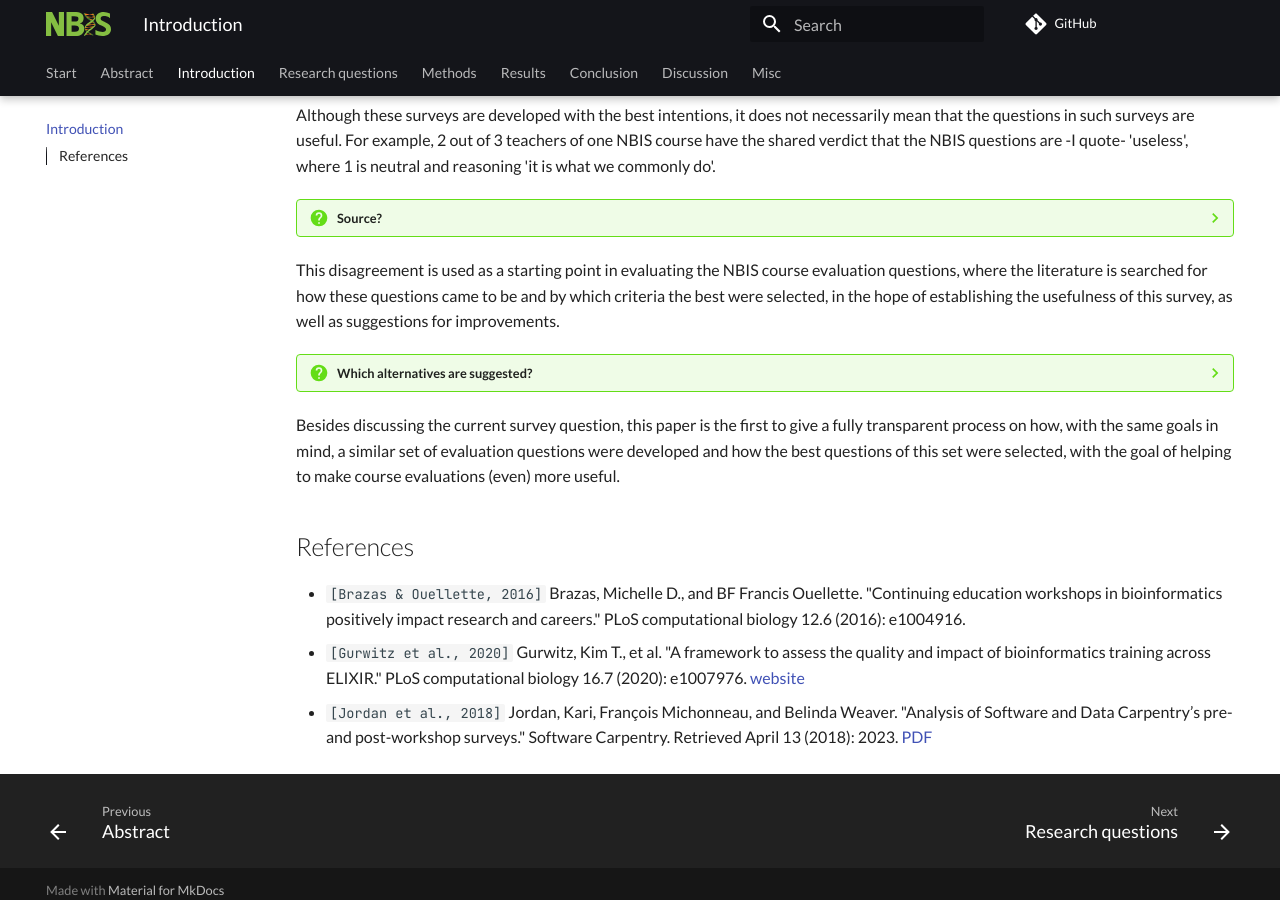
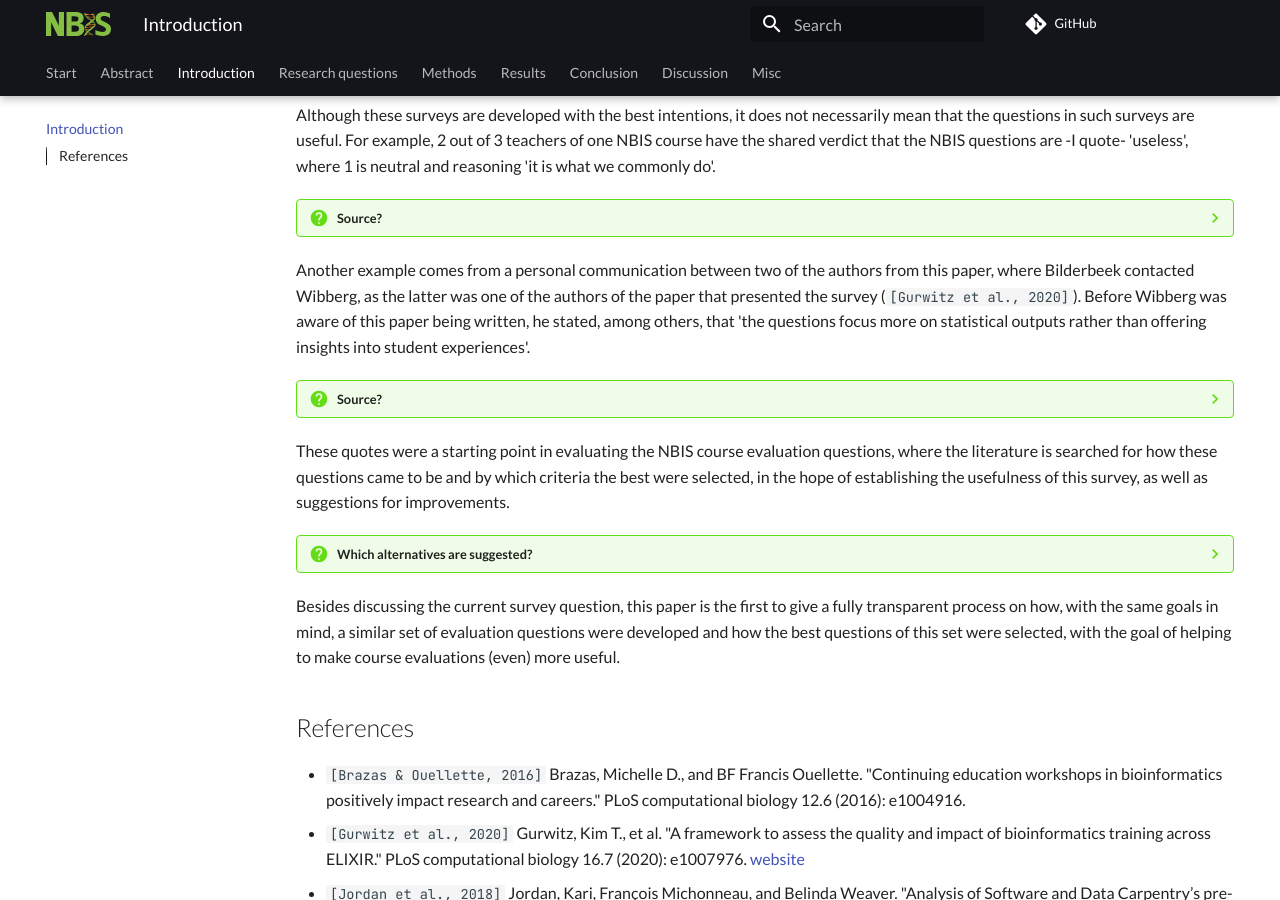
Before and after one commit to NBISweden/elixir_evaluation_evaluation, an MkDocs documentation site: the page built from docs/introduction.md, in a window 1280 px wide and 900 px high, scrolled down 323 px. Built offline with MkDocs 1.6.1 and Material for MkDocs 9.7.7, drawn with Linux system fonts in a browser that asks for light colours; comment, search, counter and statistics services are not loaded.

Commit message:
Add Wibberg quote, fix #7

```diff
--- a/docs/introduction.md
+++ b/docs/introduction.md
@@ -26,14 +26,41 @@ reasoning 'it is what we commonly do'.
     He openly uses the term 'useless'.
 
     You can find the meeting notes where it was decided unanymously
-    against using the survey in unmodified form
+    *against* using the survey in unmodified form
     [here](https://uppmax.github.io/programming_formalisms/meeting_notes/20241010/).
     In this meeting, only orally, the verdict on this survey was:
 
     - 2x: useless
     - 1x: neutral, as '[such surveys] is what we commonly do'
 
-This disagreement is used as a starting point in evaluating the
+Another example comes from a personal communication between
+two of the authors from this paper, where Bilderbeek
+contacted Wibberg, as the latter was one of the
+authors of the paper that presented the survey (`[Gurwitz et al., 2020]`).
+Before Wibberg was aware of this paper being written,
+he stated, among others, that
+'the questions focus more on statistical outputs
+rather than offering insights into student experiences'.
+
+???- question "Source?"
+
+    > Honestly, I haven't found the ELIXIR questions particularly useful
+    > in improving my course.
+    > While they do serve the purpose of collecting numbers for KPIs,
+    > they don't provide the in-depth, qualitative feedback needed
+    > to make substantial course improvements.
+    > The questions focus more on statistical outputs
+    > rather than offering insights into student experiences
+    > or areas for pedagogical enhancement.
+    > As a result, they fall short in helping to identify specific aspects
+    > of the course that could benefit from revision or innovation.
+    >
+    > Daniel Wibberg, co-author of `[Gurwitz et al., 2020]`,
+    > co-author of this paper
+    > and a trainer
+    > using this evaluation
+
+These quotes were a starting point in evaluating the
 NBIS course evaluation questions,
 where the literature is searched for how these questions
 came to be and by which criteria the best were selected,
```
Also changed, not shown: docs/meeting_notes/20250306.md (+10 -1 lines), docs/meeting_notes/20250411.md (+1 -1 lines).
